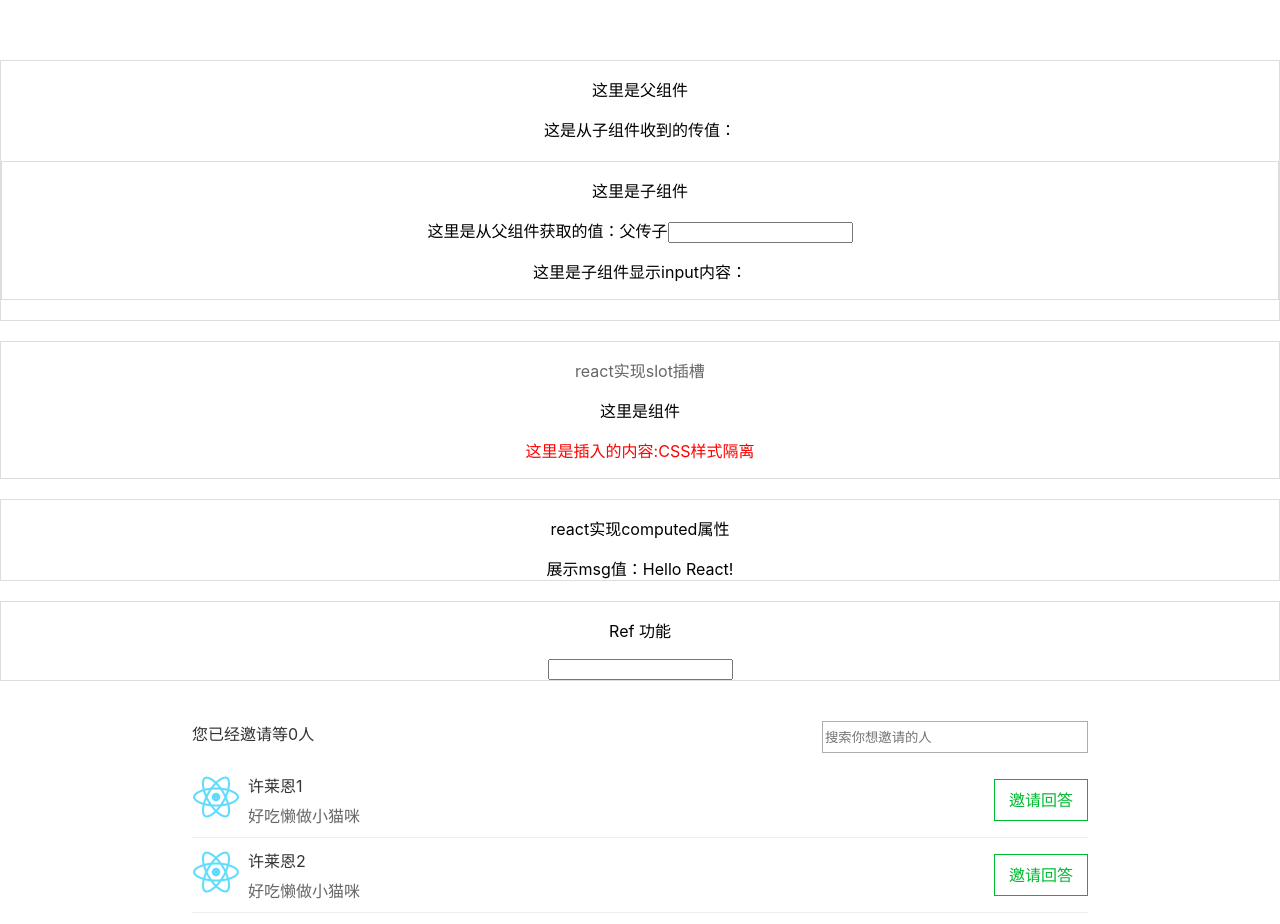
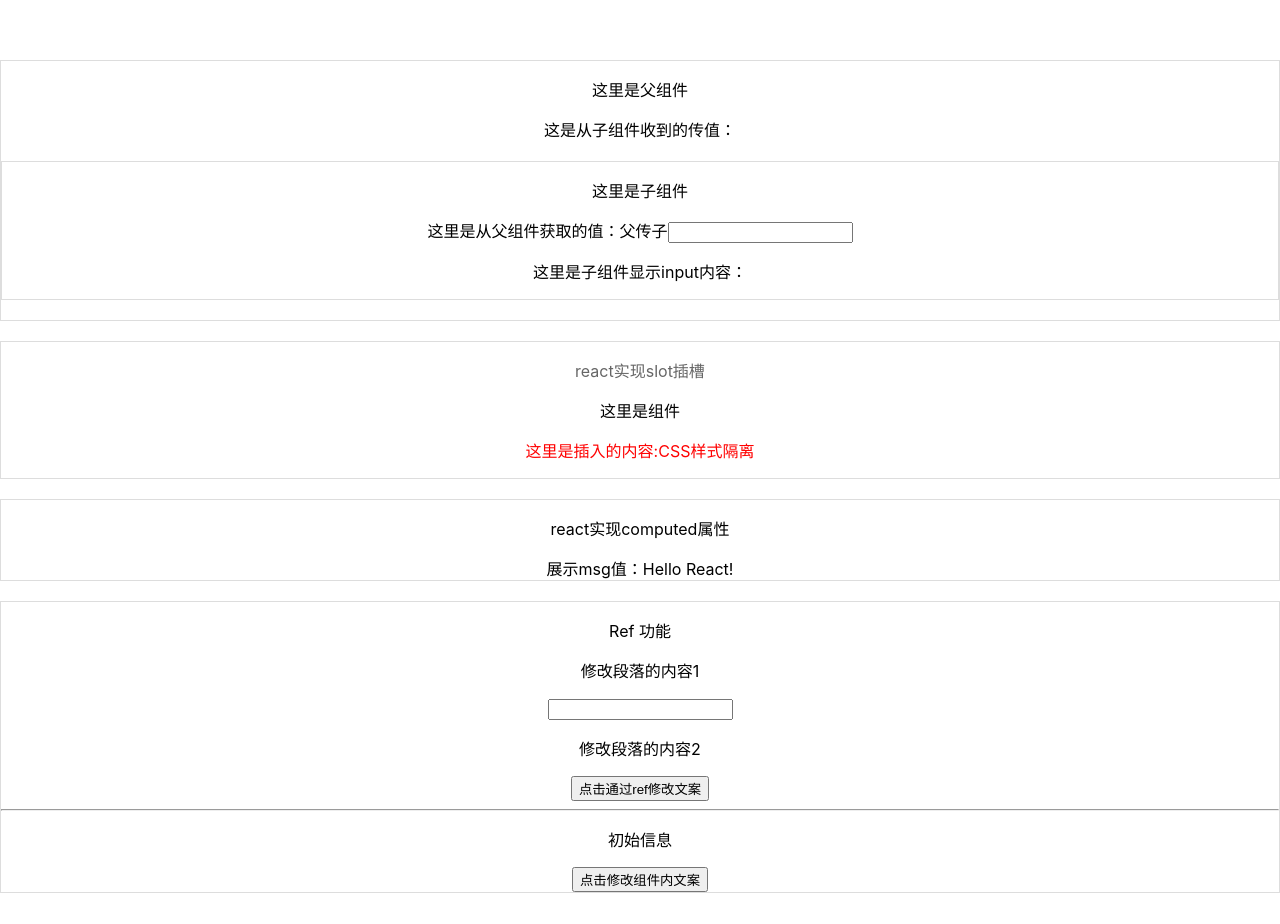
Before and after one commit to athena-xu/ReactStudyDemo, a React app: page / in a window 1280 px wide. Shown: the top 924 px of the page. Built offline with nearby package versions, Linux system fonts and the light colour scheme.

Commit message:
2202/5/7

```diff
--- a/src/pages/refFn.js
+++ b/src/pages/refFn.js
@@ -1,21 +1,76 @@
-import React,{Component} from "react";
+import React,{Component, createRef, PureComponent} from "react";
 import '../styles/index.css'
+
+// ref 获取DOM；
+/**
+ * 1，ref="字符串/对象/函数"；this.refs.名
+ */
+
 export default class RefFn extends Component{
-    myRef = React.createRef();
   constructor(props,context) {
     super(props)
+    this.myRef = createRef();
+    this.pRef2 = null;
+    this.cmpRef = createRef();
+  }
 
+  render() {
+    return (
+      <div className="borderSty">
+        <p>Ref 功能</p>
+        {/* 1, ref="字符串"，this.refs.字符串取，已被弃用 */}
+        <p ref="changeP2">修改段落的内容1</p>
+        {/* 2, createRef 创建一个 ref 对象*/}
+        <input type="text" ref={this.myRef} onChange={this.inpChange}/>
+        {/* 3，ref={}一个函数，里面会有一个传值，包含此DOM的信息 */}
+        <p ref={ arg => this.pRef2 = arg}>修改段落的内容2</p>
+
+        <button onClick={e => this.btnChange()}>点击通过ref修改文案</button>
+        <hr/>
+
+        <RefChild ref={this.cmpRef}/>
+        <button onClick={e => this.btnChange2()}>点击修改组件内文案</button>
+
+      </div>
+    )
   }
   inpChange = (ele) => {
     // console.log('ele',ele)
     // console.log('ref',this.myRef)
+    this.myRef.current.value = "强制修改"
+  }
+  btnChange() {
+    // 此方式已被弃用
+    // console.log(this.refs.changeP2);
+    console.log(this.pRef2);
+    // 这里没有current子对象
+    this.pRef2.innerHTML = '修改了'
+  }
+  btnChange2() {
+    this.cmpRef.current.changeMsg()
+  }
+}
+
+class RefChild extends PureComponent{
+  constructor() {
+    super();
+    this.state = {
+      msg: '初始信息'
+    }
   }
   render() {
     return (
-            <div className="borderSty">
-                <p>Ref 功能</p>
-                <input type="text" ref={this.myRef} onChange={this.inpChange}/>
+      <div>
+        <p>{this.state.msg}</p>
       </div>
     )
   }
+  changeMsg() {
+    this.setState({
+      msg: '改变后的信息'
+    })
   }
+}
+
+
+// 函数式组件不能使用ref, 因为他们没有实例，可以使用React.forwardRef 高阶函数，或者hook
```
Lines whose indentation alone changed are shown as unchanged.
